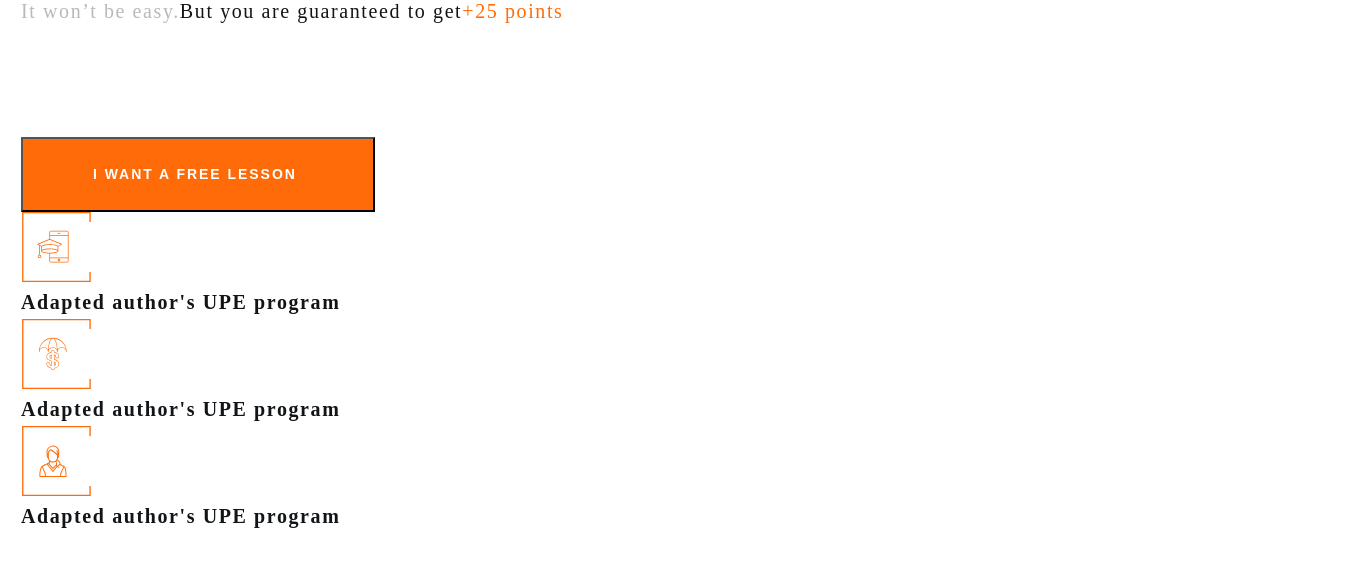
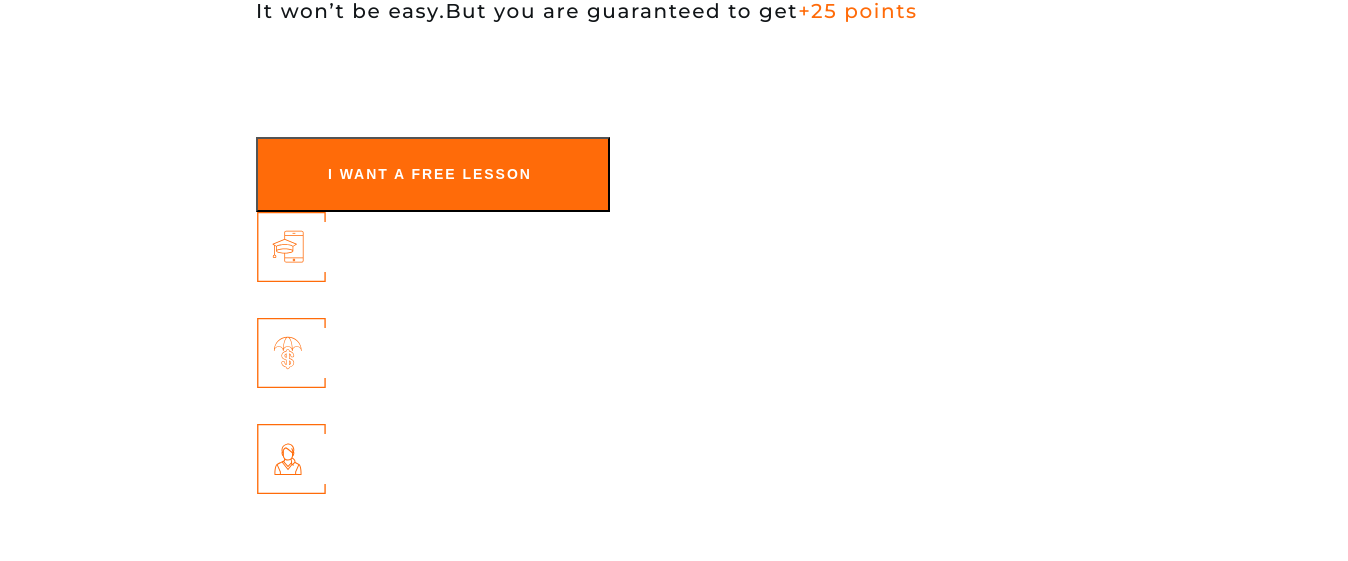
Before and after one commit to Oksana-Khmil/goit-markup-hw, a plain HTML site: page index.html in a window 1280 px wide. Shown: the part 239-800 px from the top of the page, 1348 px wide, since content can reach past the window. Drawn offline with nearby package versions, Linux system fonts and the light colour scheme; files that its build step writes are made by us from their sources.

Commit message:
исправлен контейнер

```diff
--- a/sass/base/_common.scss
+++ b/sass/base/_common.scss
@@ -1,9 +1,3 @@
-*,
-*::before,
-*::after {
-  box-sizing: border-box;
-}
-
 h1,
 h2,
 h3,
@@ -17,9 +11,23 @@ p {
 
 ul,
 ol {
-  margin: 0;
-  padding: 0;
+  margin-top: 0;
+  margin-bottom: 0;
+  padding-left: 0;
   list-style: none;
+}
+
+a {
+  text-decoration: none;
+
+  transition-property: color;
+  transition-duration: var(--transition-duration);
+  transition-timing-function: var(--animation-timing-function);
+
+  &:focus,
+  &:hover {
+    color: var(--accent-color);
+  }
 }
 
 img {
@@ -28,6 +36,11 @@ img {
   height: auto;
 }
 
-a {
-  text-decoration: none;
+body {
+  font-family: "Montserrat", sans-serif;
+  font-style: normal;
+  font-weight: 500;
+  font-size: 12px;
+  color: var(--grey-text-bg-color);
+  letter-spacing: 0.08em;
 }
--- a/sass/base/_container.scss
+++ b/sass/base/_container.scss
@@ -1,4 +1,26 @@
 .container {
-  width: 1340px;
-  padding: 0 13px;
+  padding-left: 15px;
+  padding-right: 15px;
 }
+
+// 480+
+@media screen and (min-width: 480px) {
+  .container {
+    width: 480px;
+    margin: auto;
+  }
+}
+
+// 768+
+@media screen and (min-width: 768px) {
+  .container {
+    width: 768px;
+  }
+}
+
+// 1366+
+@media screen and (min-width: 1366px) {
+  .container {
+    width: 1366px;
+  }
+}
--- a/sass/layout/_advantages.scss
+++ b/sass/layout/_advantages.scss
@@ -6,5 +6,5 @@
   align-items: center;
   letter-spacing: 0.08em;
 
-  color: var(--title-text-color);
+  color: var(--white-text-bg-color);
 }
--- a/sass/layout/_hero.scss
+++ b/sass/layout/_hero.scss
@@ -5,7 +5,7 @@
   line-height: 1.3;
   letter-spacing: 0.03em;
 
-  color: var(--title-text-color);
+  color: var(--dark-text-bg-color);
 }
 
 .hero__description {
@@ -18,7 +18,7 @@
   align-items: center;
   letter-spacing: 0.08em;
 
-  color: var(--title-text-color);
+  color: var(--dark-text-bg-color);
 }
 
 .hero__description--grey {
@@ -39,6 +39,6 @@
   text-align: center;
   letter-spacing: 0.14em;
 
-  color: var(--primary-white-color);
+  color: var(--white-text-bg-color);
   background-color: var(--accent-color);
 }
--- a/sass/utils/_variables.scss
+++ b/sass/utils/_variables.scss
@@ -1,8 +1,9 @@
 :root {
-  --main-font: "Montserrat", sans-serif;
-  --title-text-color: #111518;
   --accent-color: #ff6b09;
-  --primary-white-color: #ffffff;
-  --second-color: #b9b9b9;
-  --cubic: cubic-bezier(0.4, 0, 0.2, 1);
+  --primary-bg-color: #e5e5e5;
+  --dark-text-bg-color: #111518;
+  --grey-text-bg-color: #b9b9b9;
+  --white-text-bg-color: #ffffff;
+  --transition-duration: 250ms;
+  --animation-timing-function: cubic-bezier(0.4, 0, 0.2, 1);
 }
```
